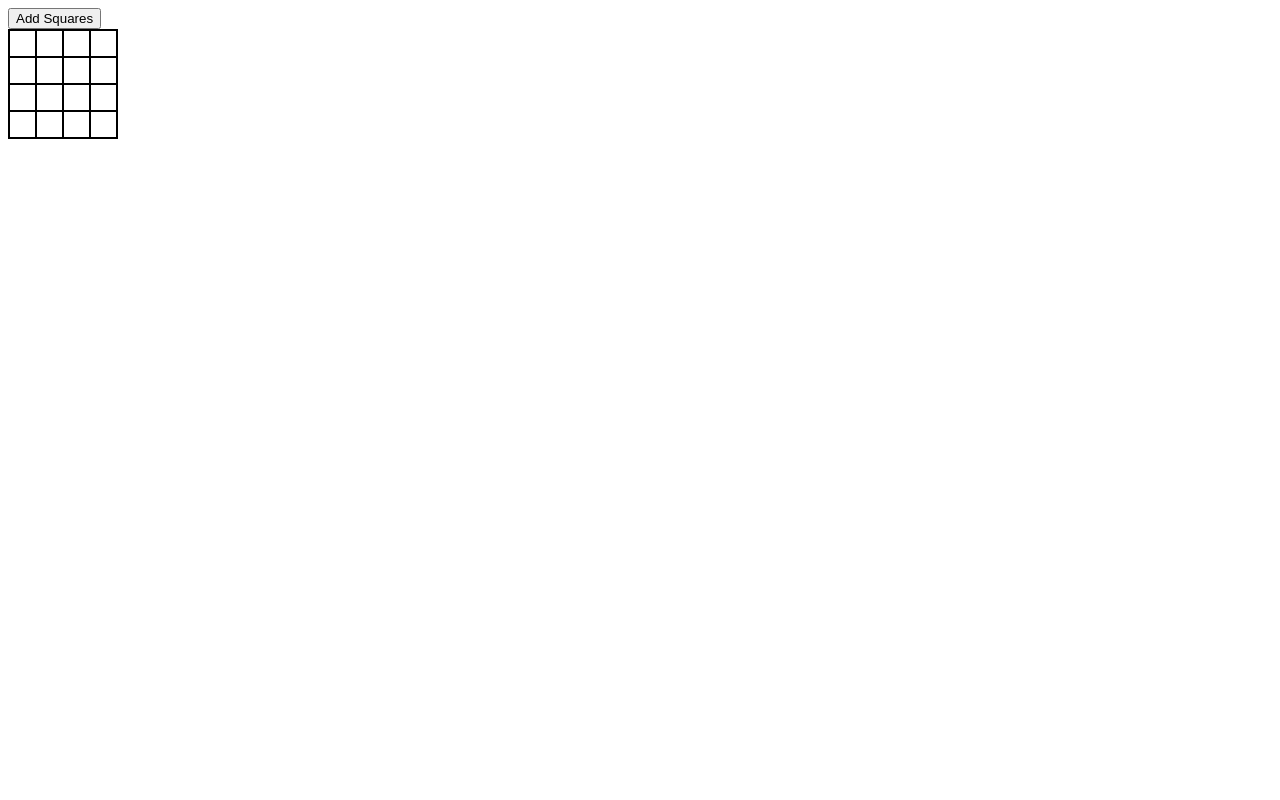
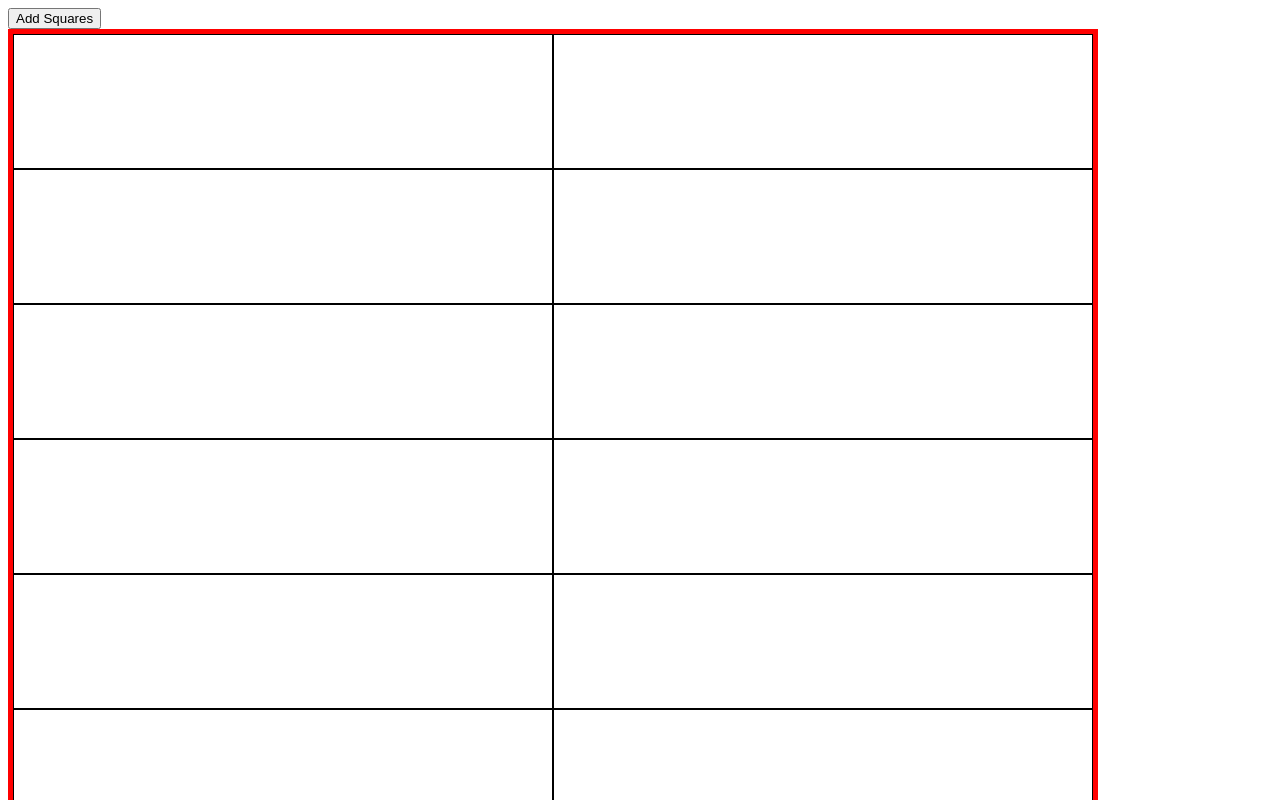
Before and after one commit to Loxciel/Project-Etch-a-Sketch, a plain HTML site: page index.html in a window 1280 px wide. Shown: the top 800 px of the page. Drawn offline with Linux system fonts and the light colour scheme.

Commit message:
Add grid/table display to container

```diff
--- a/style.css
+++ b/style.css
@@ -1,13 +1,24 @@
 #container {
-  display: flex;
-  width: 108px;
-  height: 108px;
-  flex-wrap: wrap;
+  display: grid;
+  grid-template-columns: auto auto;
+  width: 1080px;
+  height: 1080px;
+  border: 5px red solid;
+  padding: 0;
+  max-height: 1080px;
+  max-width: 1080px;
 }
 
+/* grid squares are not sizing properly to fill the container
+  end up as tall  */
+
 .grid {
-  width: 25px;
-  height: 25px;
+  width: auto;
+  height: auto;
+  min-width: 5px;
+  min-height: 5px;
+  max-width: auto;
+  max-height: auto;
 }
 
 div {
```
